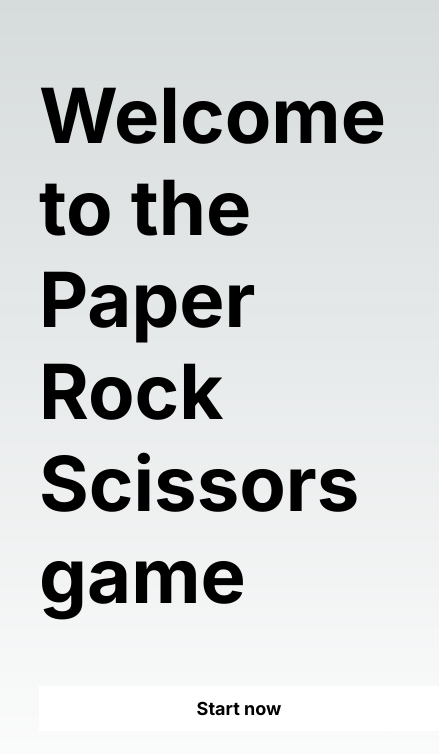
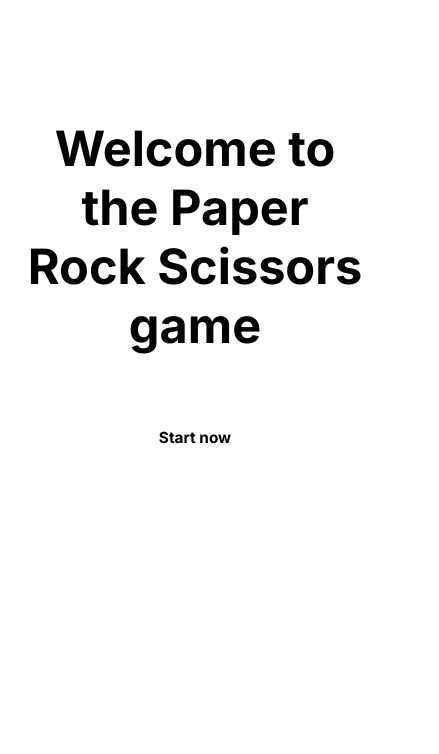
Before and after one commit to guilhermereis1k/PaperRockScissorsgame, a Next.js app: page / in a window 390 px wide. Shown: the top 754 px of the page, 439 px wide, since content can reach past the window. Built offline with nearby package versions, Linux system fonts and the light colour scheme.

Commit message:
responsiveness added

```diff
--- a/src/app/components/GamePhases/Battle.js
+++ b/src/app/components/GamePhases/Battle.js
@@ -14,12 +14,8 @@ const Battle = (props) => {
   );
 
   useEffect(() => {
-    calculateResult(props.playerWeapon, props.computerWeapon, getResults);
+    calculateResult(props.playerWeapon, props.computerWeapon);
   }, []);
-
-  const getResults = (data) => {
-    console.log(data);
-  };
 
   return (
     <main className={styles.battle}>
@@ -28,7 +24,13 @@ const Battle = (props) => {
         <div className={styles["battle__box"]}>
           <h3 className={styles["battle__player"]}>Player 1</h3>
           <Weapon
-            fill={matchResultText == "Player 1 wins" ? "win" : "lose"}
+            fill={
+              matchResultText === "Player 1 wins"
+                ? "win"
+                : matchResultText === "Computer wins"
+                ? "lose"
+                : ""
+            }
             text={props.playerWeapon}
           />
         </div>
@@ -43,7 +45,13 @@ const Battle = (props) => {
         <div className={styles["battle__box"]}>
           <h3 className={styles["battle__player"]}>Computer</h3>
           <Weapon
-            fill={matchResultText == "Computer wins" ? "win" : "lose"}
+            fill={
+              matchResultText === "Computer wins"
+                ? "win"
+                : matchResultText === "Player 1 wins"
+                ? "lose"
+                : ""
+            }
             text={props.computerWeapon}
           />
         </div>
--- a/src/app/components/GamePhases/ChooseWeapon.js
+++ b/src/app/components/GamePhases/ChooseWeapon.js
@@ -19,9 +19,15 @@ const ChooseWeapon = (props) => {
 
   return (
     <div className={styles.selection}>
-      <Weapon text={"Scissors"} choosingWeapon={chooseSelectedWeaponScissors} />
-      <Weapon text={"Rock"} choosingWeapon={chooseSelectedWeaponRock} />
-      <Weapon text={"Paper"} choosingWeapon={chooseSelectedWeaponPaper} />
+      <div onClick={chooseSelectedWeaponScissors}>
+        <Weapon text={"Scissors"} onClick={chooseSelectedWeaponScissors} />
+      </div>
+      <div onClick={chooseSelectedWeaponRock}>
+        <Weapon text={"Rock"} />
+      </div>
+      <div onClick={chooseSelectedWeaponPaper}>
+        <Weapon text={"Paper"} />
+      </div>
     </div>
   );
 };
--- a/src/app/components/GamePhases/ChooseWeapon.module.css
+++ b/src/app/components/GamePhases/ChooseWeapon.module.css
@@ -1,6 +1,13 @@
 .selection {
-    display: flex;
-    justify-content: space-between;
-    align-items: center;
-    margin-top: 160px;
+  height: 100vh;
+  display: flex;
+  justify-content: center;
+  gap: 2rem;
+  align-items: center;
 }
+
+@media only screen and (max-width: 700px) {
+  .selection {
+    flex-direction: column;
+  }
+}
--- a/src/app/components/GamePhases/ComputerChoosing.module.css
+++ b/src/app/components/GamePhases/ComputerChoosing.module.css
@@ -2,13 +2,27 @@
   display: flex;
   justify-content: center;
   align-items: center;
-  height: 100%;
+  height: 100vh;
   animation: 1s ease-out 4s 1 opacityShowing;
+  font-size: 2rem;
+}
+
+@media only screen and (max-width: 700px) {
+  .main {
+    text-align: center;
+  }
 }
 
 .loading:after {
   content: " .";
   animation: dots 1s steps(5, end) infinite;
+}
+
+@media only screen and (max-width: 700px) {
+  .loading:after {
+    content: " .";
+    text-align: center;
+  }
 }
 
 @keyframes dots {
--- a/src/app/components/GamePhases/Start.module.css
+++ b/src/app/components/GamePhases/Start.module.css
@@ -2,34 +2,55 @@
   display: flex;
   align-items: center;
   justify-content: space-between;
-    height: 800px;
+  height: 100vh;
   animation: 1s ease-out 0s 1 opacityShowing;
 }
 
+@media only screen and (max-width: 700px) {
+  .start {
+    flex-direction: column;
+    justify-content: center;
+    text-align: center;
+  }
+}
+
 .start h1 {
-    font-size: 76px;
+  font-size: 7.6rem;
 }
 
 .start__text {
   display: flex;
   justify-content: space-between;
   flex-direction: column;
-    gap: 65px;
+  gap: 10rem;
+}
+
+@media only screen and (max-width: 700px) {
+  .start__text {
+    order: 1;
+    margin-bottom: 10rem;
+  }
 }
 
 .start__button {
   background-color: #fff;
   color: #000;
-    padding: 10px;
-    width: 400px;
+  padding: 1rem;
+  width: 40rem;
   font-weight: 700;
   border: none;
   font-family: inherit;
-    font-size: 18px;
+  font-size: 2.4rem;
   cursor: pointer;
   display: block;
-    transition: all .2s;
+  transition: all 0.2s;
   border: 2px solid transparent;
+}
+
+@media only screen and (max-width: 700px) {
+  .start__button {
+    margin: 0 auto;
+  }
 }
 
 .start__button:hover {
@@ -38,10 +59,17 @@
   color: #fff;
 }
 
-.start__image {
-    width: 550px;
+.start svg {
+  width: 130rem;
   height: auto;
   float: right;
+}
+
+@media only screen and (max-width: 700px) {
+  .start svg {
+    order: 2;
+    width: 40rem;
+  }
 }
 
 @keyframes opacityShowing {
--- a/src/app/components/GamePhases/Weapon.js
+++ b/src/app/components/GamePhases/Weapon.js
@@ -3,7 +3,7 @@ import SvgScissors from "../../img/Scissors.js";
 import SvgRock from "../../img/Rock.js";
 import SvgPaper from "../../img/Paper.js";
 
-const Weapon = ({ text, choosingWeapon, fill }) => {
+const Weapon = ({ text, fill }) => {
   let playerSelectedWeapon = text;
 
   let selectedImage;
@@ -12,7 +12,6 @@ const Weapon = ({ text, choosingWeapon, fill }) => {
     case "Scissors":
       selectedImage = (
         <SvgScissors
-          onClick={choosingWeapon}
           className={styles["selection__images"]}
           alt={`Choose ${text.toLowerCase()} as your weapon"`}
         />
@@ -21,7 +20,6 @@ const Weapon = ({ text, choosingWeapon, fill }) => {
     case "Rock":
       selectedImage = (
         <SvgRock
-          onClick={choosingWeapon}
           className={styles["selection__images"]}
           alt={`Choose ${text.toLowerCase()} as your weapon"`}
         />
@@ -30,7 +28,6 @@ const Weapon = ({ text, choosingWeapon, fill }) => {
     case "Paper":
       selectedImage = (
         <SvgPaper
-          onClick={choosingWeapon}
           className={styles["selection__images"]}
           alt={`Choose ${text.toLowerCase()} as your weapon"`}
         />
@@ -40,8 +37,8 @@ const Weapon = ({ text, choosingWeapon, fill }) => {
 
   return (
     <div className={`${styles.selection__box} ${fill}`}>
+      {selectedImage}
       <h2>{text}</h2>
-      {selectedImage}
     </div>
   );
 };
--- a/src/app/components/GamePhases/Weapon.module.css
+++ b/src/app/components/GamePhases/Weapon.module.css
@@ -1,26 +1,54 @@
 .selection__box {
-  padding: 60px 80px;
-  height: 505px;
+  padding: 8rem 8rem;
+  min-height: 63rem;
   display: flex;
   flex-direction: column;
   align-items: center;
-  justify-content: space-between;
-  gap: 50px;
-  border-radius: 20px;
+  justify-content: flex-end;
+  gap: 8rem;
+  border-radius: 2rem;
   transition: all 0.2s;
   fill: white;
+  font-size: 2.4rem;
+}
+
+@media only screen and (max-width: 900px) {
+  .selection__box {
+    min-height: 50rem;
+  }
+}
+
+@media only screen and (max-width: 700px) {
+  .selection__box {
+    min-height: 10rem;
+    padding: 5rem 5rem;
+    gap: 4rem;
+  }
 }
 
 .selection__box:hover {
-  transform: translateY(-10px);
-  box-shadow: rgba(255, 255, 255, 0.25) 0px 6px 12px -2px,
-    rgba(255, 255, 255, 0.3) 0px 3px 7px -10px;
+  transform: translateY(-1rem);
+  box-shadow: rgba(255, 255, 255, 0.25) 0rem 0.6rem 1.2rem -2rem,
+    rgba(255, 255, 255, 0.3) 0rem 3px 7rem -1rem;
+  font-size: 2.6rem;
 }
 
 .selection__images {
-  width: 180px;
+  width: 20rem;
   height: auto;
   transition: all 0.1s;
+}
+
+@media only screen and (max-width: 900px) {
+  .selection__images {
+    width: 20rem;
+  }
+}
+
+@media only screen and (max-width: 700px) {
+  .selection__images {
+    width: 15rem;
+  }
 }
 
 .selection__box:hover > .selection__images {
--- a/src/app/components/Header.module.css
+++ b/src/app/components/Header.module.css
@@ -1,5 +1,5 @@
 .header {
-  padding-top: 40px;
+  padding-top: 4rem;
   display: flex;
   justify-content: space-between;
 }
--- a/src/app/globals.css
+++ b/src/app/globals.css
@@ -1,87 +1,24 @@
-:root {
-  --max-width: 1100px;
-  --border-radius: 12px;
-  --font-mono: ui-monospace, Menlo, Monaco, "Cascadia Mono", "Segoe UI Mono",
-    "Roboto Mono", "Oxygen Mono", "Ubuntu Monospace", "Source Code Pro",
-    "Fira Mono", "Droid Sans Mono", "Courier New", monospace;
-
-  --foreground-rgb: 0, 0, 0;
-  --background-start-rgb: 214, 219, 220;
-  --background-end-rgb: 255, 255, 255;
-
-  --primary-glow: conic-gradient(
-    from 180deg at 50% 50%,
-    #16abff33 0deg,
-    #0885ff33 55deg,
-    #54d6ff33 120deg,
-    #0071ff33 160deg,
-    transparent 360deg
-  );
-  --secondary-glow: radial-gradient(
-    rgba(255, 255, 255, 1),
-    rgba(255, 255, 255, 0)
-  );
-
-  --tile-start-rgb: 239, 245, 249;
-  --tile-end-rgb: 228, 232, 233;
-  --tile-border: conic-gradient(
-    #00000080,
-    #00000040,
-    #00000030,
-    #00000020,
-    #00000010,
-    #00000010,
-    #00000080
-  );
-
-  --callout-rgb: 238, 240, 241;
-  --callout-border-rgb: 172, 175, 176;
-  --card-rgb: 180, 185, 188;
-  --card-border-rgb: 131, 134, 135;
-}
-
-@media (prefers-color-scheme: dark) {
-  :root {
-    --foreground-rgb: 255, 255, 255;
-    --background-start-rgb: 0, 0, 0;
-    --background-end-rgb: 0, 0, 0;
-
-    --primary-glow: radial-gradient(rgba(1, 65, 255, 0.4), rgba(1, 65, 255, 0));
-    --secondary-glow: linear-gradient(
-      to bottom right,
-      rgba(1, 65, 255, 0),
-      rgba(1, 65, 255, 0),
-      rgba(1, 65, 255, 0.3)
-    );
-
-    --tile-start-rgb: 2, 13, 46;
-    --tile-end-rgb: 2, 5, 19;
-    --tile-border: conic-gradient(
-      #ffffff80,
-      #ffffff40,
-      #ffffff30,
-      #ffffff20,
-      #ffffff10,
-      #ffffff10,
-      #ffffff80
-    );
-
-    --callout-rgb: 20, 20, 20;
-    --callout-border-rgb: 108, 108, 108;
-    --card-rgb: 100, 100, 100;
-    --card-border-rgb: 200, 200, 200;
-  }
-}
-
 * {
   box-sizing: border-box;
   padding: 0;
   margin: 0;
+  border: 0;
 }
 
-html,
-body {
-  max-width: 100vw;
+html {
+  font-size: 62.5%;
+}
+
+@media only screen and (max-width: 1500px) {
+  html {
+    font-size: 50%;
+  }
+}
+
+@media only screen and (max-width: 1100px) {
+  html {
+    font-size: 40%;
+  }
 }
 
 body {
@@ -93,8 +30,13 @@ body {
     )
     rgb(var(--background-start-rgb));
   width: 80vw;
-  height: 100vh;
   margin: 0 auto;
+}
+
+@media only screen and (max-width: 1270px) {
+  body {
+    width: 90vw;
+  }
 }
 
 a {
```
Also changed, not shown: src/app/components/GamePhases/Battle.module.css (+99 -16 lines). Lines whose indentation alone changed are shown as unchanged.
